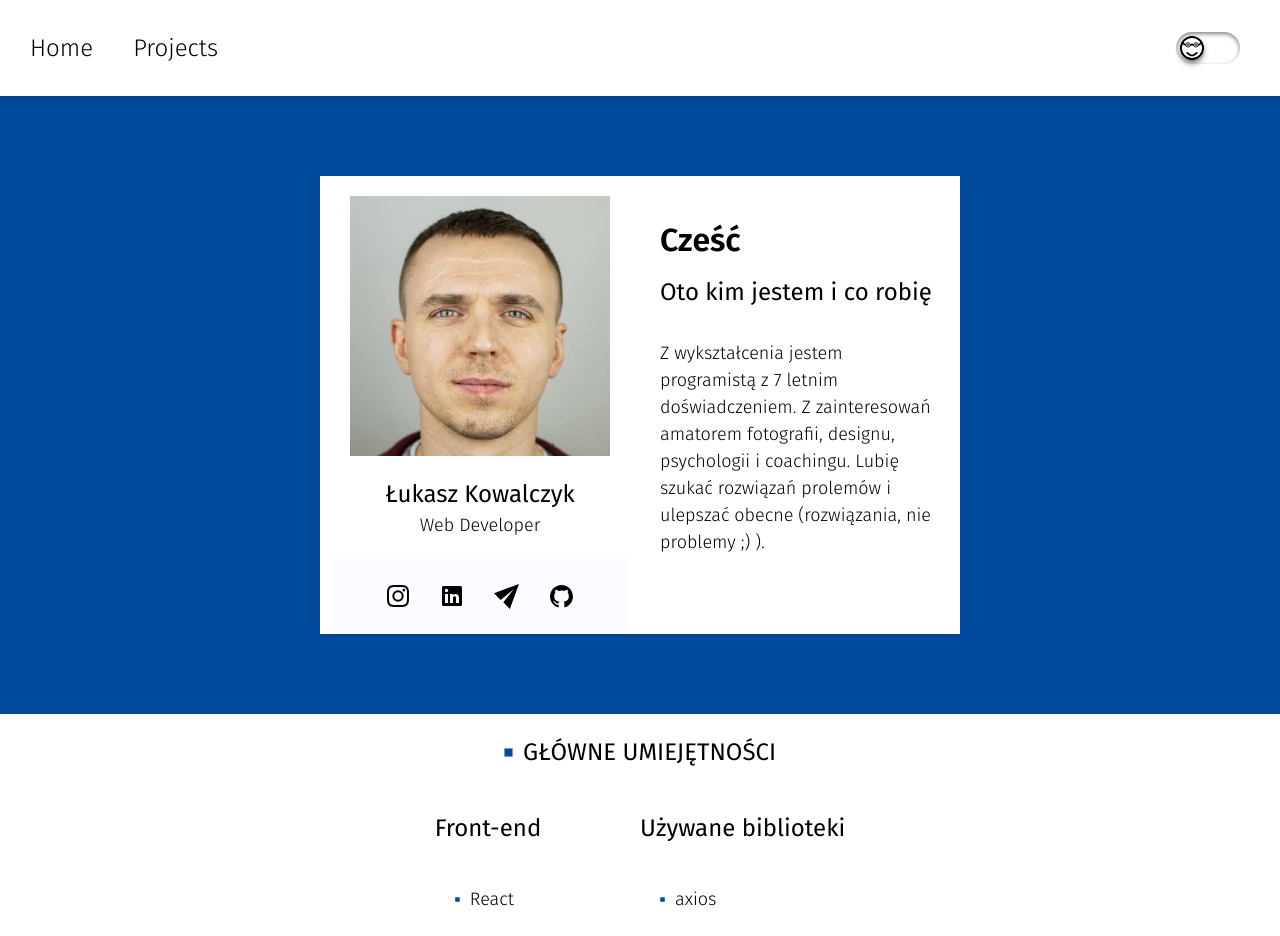
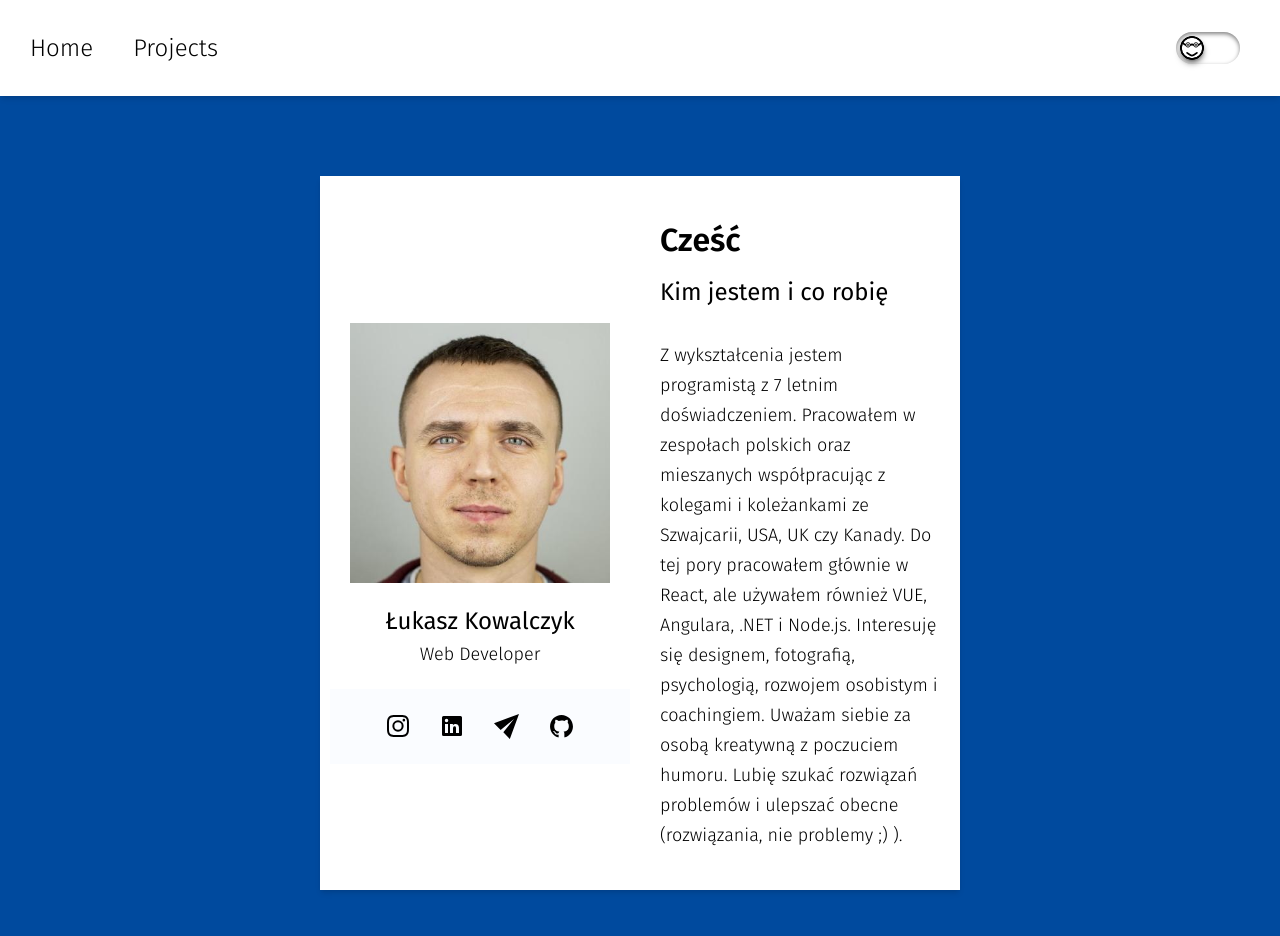
Before and after one commit to LukeKow/lukasz.kowalczyk.web.dev, a React (Vite) app: page / in a window 1280 px wide. Shown: the top 936 px of the page. Built offline with nearby package versions, Linux system fonts and the light colour scheme.

Commit message:
create theme, change theme on toggle, add fun texts

```diff
--- a/index.html
+++ b/index.html
@@ -3,9 +3,10 @@
   <head>
     <meta charset="UTF-8" />
     <meta name="viewport" content="initial-scale=1, width=device-width" />
+
     <link rel="preconnect" href="https://fonts.googleapis.com" />
     <link rel="preconnect" href="https://fonts.gstatic.com" crossorigin />
-    <title>Kołd-to-tu</title>
+    <title>Łukasz Kowalczyk Developer</title>
   </head>
   <body>
     <div id="root"></div>
--- a/src/Home.tsx
+++ b/src/Home.tsx
@@ -17,6 +17,7 @@ import { useState } from "react";
 import { FunContext } from "./funContext";
 import { Toggle } from "./components/bottomBar/components/toggle/Toggle";
 import { bottomBarThemeMap } from "./components/bottomBar/BottomBarTypes";
+import { getCopy } from "./assets/copy/copy";
 
 const mainSkills = ["React", "CSS", "Typescript", "VUE", "Javascript"];
 const librariesUsed = [
@@ -38,13 +39,14 @@ const otherExperience = ["Flutter", "React Native", "Angular"];
 
 function App() {
   const [funContext, setFunContext] = useState(false);
+  const { copy, theme } = getCopy(funContext);
 
   return (
     <FunContext value={funContext}>
       <BottomBar onToggleContext={setFunContext} color="white" />
       <div
         id="Home"
-        className="pb-10 pt-5 lg:py-20 flex flex-col lg:items-center bg-blue-700"
+        className={`pb-10 pt-5 lg:py-20 flex flex-col lg:items-center ${theme.bgHome}`}
       >
         <section className="md:bg-white lg:shadow-md lg:max-w-[50%] flex flex-col lg:flex-row md:mx-5 gap-10 lg:gap-0">
           <div className="w-full shadow-md md:shadow-none px-2.5 lg:w-[50%] lg:max-w-[350px] lg:flex lg:flex-col lg:justify-center">
@@ -56,11 +58,13 @@ function App() {
               <div className="flex flex-col justify-center">
                 <Typography text="Łukasz Kowalczyk" fontType="subheader" />
                 <Typography
-                  text="Web Developer"
+                  text={copy.jobTitle}
                   fontType="body"
                   textCustomStyle="text-center"
                 />
-                <div className="text-blue-700 w-fit ml-auto mr-auto mt-10 md:hidden">
+                <div
+                  className={`${theme.text} w-fit ml-auto mr-auto mt-10 md:hidden`}
+                >
                   <Toggle
                     onToggle={setFunContext}
                     toggleTheme={bottomBarThemeMap["white"]}
@@ -68,7 +72,9 @@ function App() {
                 </div>
               </div>
             </div>
-            <div className="flex py-5 px-5 gap-5 bg-blue-100 w-full justify-center [&>a]:rounded-xs [&>a]:p-[5px]">
+            <div
+              className={`flex py-5 px-5 gap-5 ${theme.bg} w-full justify-center [&>a]:rounded-xs [&>a]:p-[5px]`}
+            >
               <a
                 href="https://www.instagram.com/lkow.photo/"
                 target="_blank"
@@ -90,7 +96,7 @@ function App() {
                 <SendMessageIcon width="25" height="25" color="white" />
               </a>
               <a
-                href="https://github.com/LukeKow"
+                href="https://github.com/LukeKow?tab=repositories"
                 target="_blank"
                 className="hover:shadow-md"
               >
@@ -101,15 +107,9 @@ function App() {
           <div className="w-full bg-white flex flex-col gap-[30px] py-10 px-5 md:px-5  lg:w-[50%] lg:max-w-[350px]">
             <div className="flex flex-col gap-2.5">
               <Typography fontType="header" text="Cześć" />
-              <Typography
-                fontType="subheader"
-                text="Oto kim jestem i co robię"
-              />
+              <Typography fontType="subheader" text="Kim jestem i co robię" />
             </div>
-            <Typography
-              fontType="body"
-              text="Z wykształcenia jestem programistą z 7 letnim doświadczeniem. Z zainteresowań amatorem fotografii, designu, psychologii i coachingu. Lubię szukać rozwiązań prolemów i ulepszać obecne (rozwiązania, nie problemy ;) )."
-            />
+            <Typography fontType="body" text={copy.aboutMe} />
           </div>
         </section>
       </div>
@@ -118,7 +118,7 @@ function App() {
           <PointerWithText
             fontType="subheader"
             text={"GŁÓWNE UMIEJĘTNOŚCI"}
-            pointerColor="blue"
+            pointerCustomStyle={`${theme.mainPointer}`}
             pointerSize="9px"
           />
         </div>
@@ -131,7 +131,7 @@ function App() {
                 text={mainSkill}
                 pointerSize="5px"
                 fontType="body"
-                pointerColor="blue"
+                pointerCustomStyle={`${theme.mainPointer}`}
               />
             ))}
           </SkillsListContainer>
@@ -143,11 +143,11 @@ function App() {
                 text={library}
                 pointerSize="5px"
                 fontType="body"
-                pointerColor="blue"
+                pointerCustomStyle={`${theme.mainPointer}`}
               />
             ))}
           </SkillsListContainer>
-          <Separator separatorCustomStyle="bg-blue-700 my-10" />
+          <Separator separatorCustomStyle={`${theme.separatorMain} my-10`} />
         </div>
         <div className="hidden md:grid grid-cols-2 gap-y-5">
           <Typography
@@ -167,7 +167,7 @@ function App() {
                 text={mainSkill}
                 pointerSize="5px"
                 fontType="body"
-                pointerColor="blue"
+                pointerCustomStyle={`${theme.mainPointer}`}
               />
             ))}
           </SkillsListContainer>
@@ -179,19 +179,21 @@ function App() {
                 text={library}
                 pointerSize="5px"
                 fontType="body"
-                pointerColor="blue"
+                pointerCustomStyle={`${theme.mainPointer}`}
               />
             ))}
           </SkillsListContainer>
         </div>
-        <Separator separatorCustomStyle="hidden md:block bg-blue-700 my-10 md:w-[25%]" />
+        <Separator
+          separatorCustomStyle={`hidden md:block ${theme.separatorMain} my-10 md:w-[25%]`}
+        />
       </Container>
       <Container bgColor="none" className="mb-[80px] md:mb-0 shadow-md">
         <PointerWithText
           fontType="subheader"
           text={"POZOSTAŁE UMIEJĘTNOŚCI"}
           pointerColor="custom"
-          pointerCustomStyle="text-blue-400"
+          pointerCustomStyle={`${theme.sidePointer}`}
           pointerSize="9px"
         />
         <div className="flex md:hidden flex-col">
@@ -207,15 +209,15 @@ function App() {
                 text={skill}
                 pointerSize="5px"
                 fontType="body"
-                pointerCustomStyle="text-blue-400"
+                pointerCustomStyle={`${theme.sidePointer}`}
               />
             ))}
           </SkillsListContainer>
-          <Separator separatorCustomStyle="bg-blue-400 my-10" />
+          <Separator separatorCustomStyle={`${theme.separatorSide} my-10`} />
           <PointerWithText
             fontType="subheader"
             text={"POZOSTAŁE DOŚWIADCZENIE"}
-            pointerCustomStyle="text-blue-200"
+            pointerCustomStyle={`${theme.otherPointer}`}
           />
           <SkillsListContainer>
             {otherExperience.map((skill, index) => (
@@ -225,7 +227,7 @@ function App() {
                 pointerSize="5px"
                 fontType="body"
                 pointerColor="custom"
-                pointerCustomStyle="text-blue-200"
+                pointerCustomStyle={`${theme.otherPointer}`}
               />
             ))}
           </SkillsListContainer>
@@ -248,7 +250,7 @@ function App() {
                 text={skill}
                 pointerSize="5px"
                 fontType="body"
-                pointerCustomStyle="text-blue-400"
+                pointerCustomStyle={`${theme.sidePointer}`}
               />
             ))}
           </SkillsListContainer>
@@ -260,7 +262,7 @@ function App() {
                 text={skill}
                 pointerSize="5px"
                 fontType="body"
-                pointerCustomStyle="text-blue-400"
+                pointerCustomStyle={`${theme.sidePointer}`}
               />
             ))}
           </SkillsListContainer>
--- a/src/assets/copy/copy.ts
+++ b/src/assets/copy/copy.ts
@@ -0,0 +1,58 @@
+const fun: FunContextTheme = {
+  copy: {
+    jobTitle: "Pangular hunter",
+    aboutMe:
+      "Od 7 lat poluję na Pangulary. Przez lata czajenia się w krzakach zdobyłem niemałe doświadczenie i mnóstwo unikatowych dropów. Chociaż straciłem lewego kciuka i prawą stopę świetnie sobie radzę, mam wyjątkowe skillzy i nieprzerwanie expię. Ostatnio wbiłem nowy level i już nie tracę całego HP po zjedzeniu oscypka od amerykanina z nad Bałtyku, a wurszty ze słoika dają mi +5 do odporności na nieświeży oddech Pangulara, a suchary dają mi +10 do wytrzymałości. ",
+  },
+  theme: {
+    mainPointer: "text-orange-600",
+    sidePointer: "text-orange-400",
+    otherPointer: "text-orange-200",
+    separatorMain: "bg-orange-600",
+    separatorSide: "bg-orange-400",
+    bg: "bg-orange-100",
+    bgHome: "bg-orange-600",
+    text: "text-orange-900",
+  },
+};
+
+const standard: FunContextTheme = {
+  copy: {
+    jobTitle: "Web Developer",
+    aboutMe:
+      "Z wykształcenia jestem programistą z 7 letnim doświadczeniem. Pracowałem w zespołach polskich oraz mieszanych współpracując z kolegami i koleżankami ze Szwajcarii, USA, UK czy Kanady. Do tej pory pracowałem głównie w React, ale używałem również VUE, Angulara, .NET i Node.js. Interesuję się designem, fotografią, psychologią, rozwojem osobistym i coachingiem. Uważam siebie za osobą kreatywną z poczuciem humoru. Lubię szukać rozwiązań problemów i ulepszać obecne (rozwiązania, nie problemy ;) ).",
+  },
+  theme: {
+    mainPointer: "text-blue-700",
+    sidePointer: "text-blue-400",
+    otherPointer: "text-blue-200",
+    separatorMain: "bg-blue-700",
+    separatorSide: "bg-blue-400",
+    bg: "bg-blue-100",
+    bgHome: "bg-blue-700",
+    text: "tex-blue-900",
+  },
+};
+
+export const getCopy = (havingFun: boolean) => (havingFun ? fun : standard);
+
+type FunContextTheme = {
+  copy: Copy;
+  theme: Theme;
+};
+
+type Copy = {
+  jobTitle: string;
+  aboutMe: string;
+};
+
+type Theme = {
+  mainPointer: React.HTMLAttributes<HTMLElement>["className"];
+  sidePointer: React.HTMLAttributes<HTMLElement>["className"];
+  otherPointer: React.HTMLAttributes<HTMLElement>["className"];
+  separatorMain: React.HTMLAttributes<HTMLElement>["className"];
+  separatorSide: React.HTMLAttributes<HTMLElement>["className"];
+  bg: React.HTMLAttributes<HTMLElement>["className"];
+  bgHome: React.HTMLAttributes<HTMLElement>["className"];
+  text: React.HTMLAttributes<HTMLElement>["className"];
+};
--- a/src/components/bottomBar/BottomBar.tsx
+++ b/src/components/bottomBar/BottomBar.tsx
@@ -33,7 +33,7 @@ export const BottomBar = ({ color, onToggleContext }: BottomBarProps) => {
           </div>
         )}
       </div>
-      <div className="md:hidden fixed bottom-0 w-full pt-[15px] pb-safe flex justify-center bg-white">
+      <div className="md:hidden fixed bottom-0 w-full py-[15px] pb-safe flex justify-center bg-white">
         <Menu />
       </div>
     </>
--- a/src/components/bottomBar/components/menu/Menu.tsx
+++ b/src/components/bottomBar/components/menu/Menu.tsx
@@ -1,15 +1,17 @@
-import { useState } from "react";
+import { useContext, useState } from "react";
 import { MenuOverlay } from "../../../menuOverlay/MenuOverlay";
 import { createPortal } from "react-dom";
 import { MenuIcon } from "../../../shared/icons/MenuIcon";
+import { FunContext } from "../../../../funContext";
 
 export const Menu = () => {
   const [isMenuVisible, setIsMenuVisible] = useState(false);
+  const havingFun = useContext(FunContext);
 
   return (
     <>
       <button
-        className="py-2.5 px-5 flex text-blue-700"
+        className={`py-2.5 px-5 flex ${havingFun ? "text-orange-600" : "text-blue-700"}`}
         onClick={() => setIsMenuVisible(!isMenuVisible)}
       >
         <MenuIcon width="26" height="25" />
--- a/src/components/bottomBar/components/toggle/Toggle.tsx
+++ b/src/components/bottomBar/components/toggle/Toggle.tsx
@@ -36,7 +36,7 @@ export const Toggle = ({ onToggle, toggleTheme }: ToggleProps) => {
           />
         </span>
       </label>
-      <span className="select-none hidden peer-hover:absolute peer-hover:inline -top-5 left-0 whitespace-nowrap">
+      <span className="select-none text-blue-900 font-extralight hidden peer-hover:absolute peer-hover:inline -top-6 left-0 whitespace-nowrap">
         Zmień styl
       </span>
     </div>
--- a/src/components/shared/typography/TypographyTypes.ts
+++ b/src/components/shared/typography/TypographyTypes.ts
@@ -16,7 +16,7 @@ export const fontTypeMap: Record<FontType, string> = {
   header: "font-semibold text-[32px]/[48px]",
   subheader: "font-normal text-[24px]/[36px]",
   thinSubHeader: "font-light text-[24px]/[36px]",
-  body: "font-light text-[18px]/[27px]",
+  body: "font-light text-[18px]/[30px]",
   sideNote: "italic font-light text-[18px]/[27px]",
   custom: "",
 };
```
Also changed, not shown: src/components/menuOverlay/MenuOverlay.tsx (+10 -1 lines), src/index.css (+2 -18 lines).
